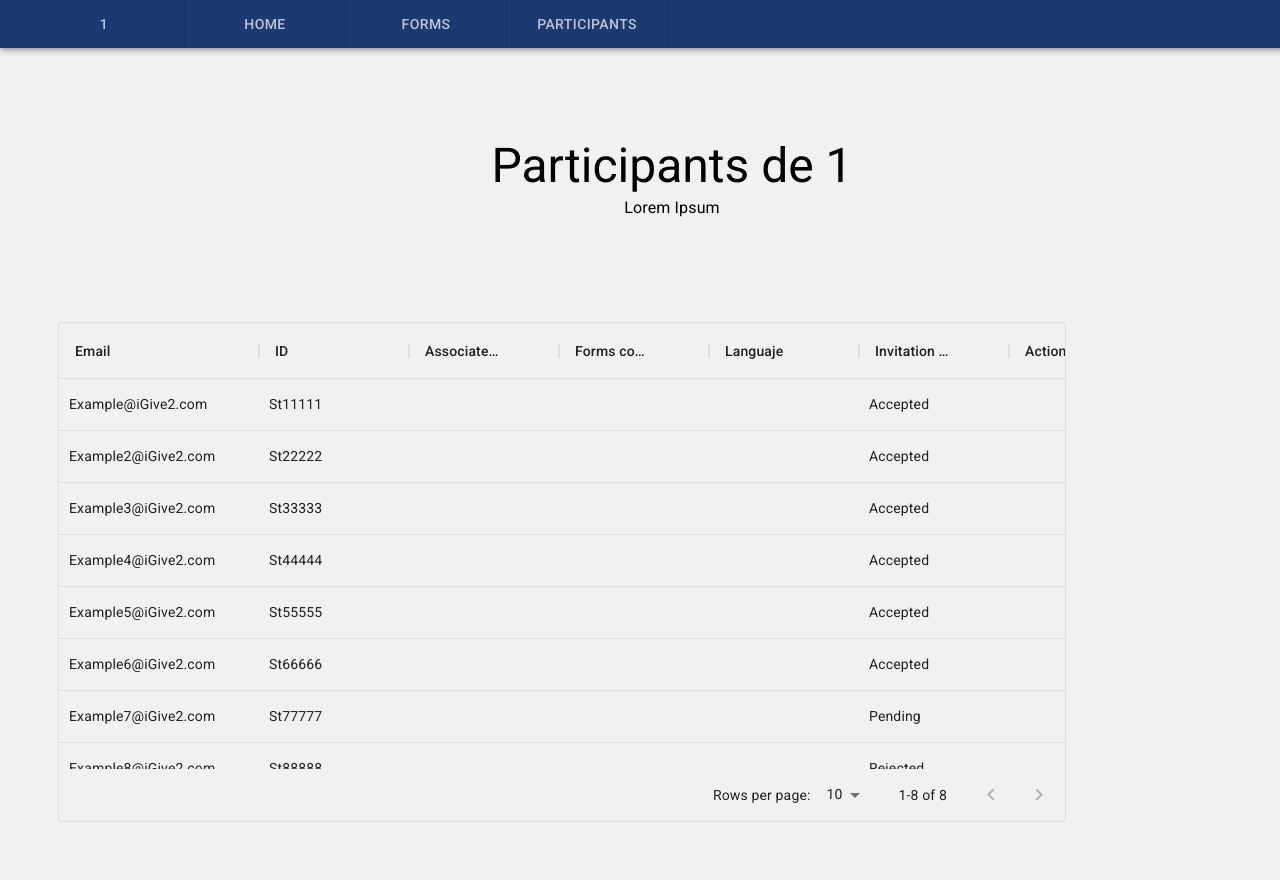
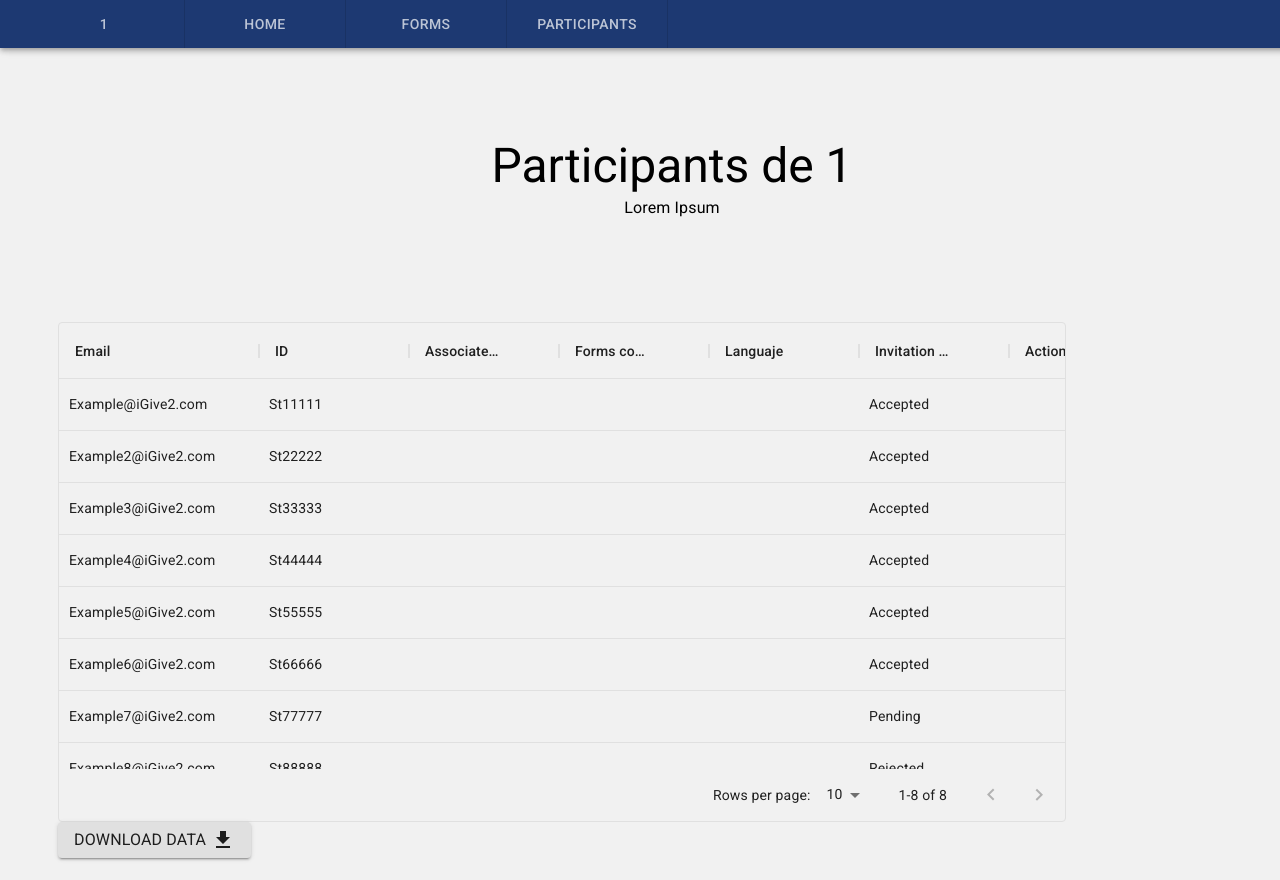
Before and after one commit to JRomeroSuarez/openmrs, a React (Create React App) app: page /study/1/participants in a window 1280 px wide. Shown: the top 880 px of the page. Built offline with nearby package versions, Linux system fonts and the light colour scheme.

Commit message:
Function to donwload forms of each study

```diff
--- a/src/components/DataTable/DataTable.js
+++ b/src/components/DataTable/DataTable.js
@@ -1,6 +1,9 @@
 import React from 'react';
 import {DataGrid} from '@material-ui/data-grid';
 import {makeStyles} from '@material-ui/core/styles';
+import AppIconButton from "../AppIconButton";
+import {nameIcons} from "../../constants/icons";
+import {useLocation} from "react-router-dom";
 
 
 const useStyles = makeStyles((theme) => ({
@@ -13,7 +16,22 @@ const useStyles = makeStyles((theme) => ({
 }));
 
 
+
+
 const DataTable = ({rows, columns}) => {
+
+    const downloadFile =() =>{
+        const name = path_array[path_array.length - 1]
+        const link = document.createElement('a');
+        const nameCleaned = name.replace(/\s/g, '_')
+        link.download = `${nameCleaned}.csv`;
+        link.href = "./dataset.csv";
+        link.click();
+    }
+
+    const location = useLocation();
+    let path_array = location.pathname.split("/");
+
     const classes = useStyles();
 
     const [pageSize, setPageSize] = React.useState(10);
@@ -26,6 +44,7 @@ const DataTable = ({rows, columns}) => {
             <DataGrid pageSize={pageSize}
                       onPageSizeChange={handlePageSizeChange}
                       rowsPerPageOptions={[10, 20, 30]} pagination rows={rows} columns={columns}/>
+            <AppIconButton name={nameIcons.DOWNLOAD} text={"Download Data"} onClick={() => downloadFile()}/>
         </div>
     )
 }
```
